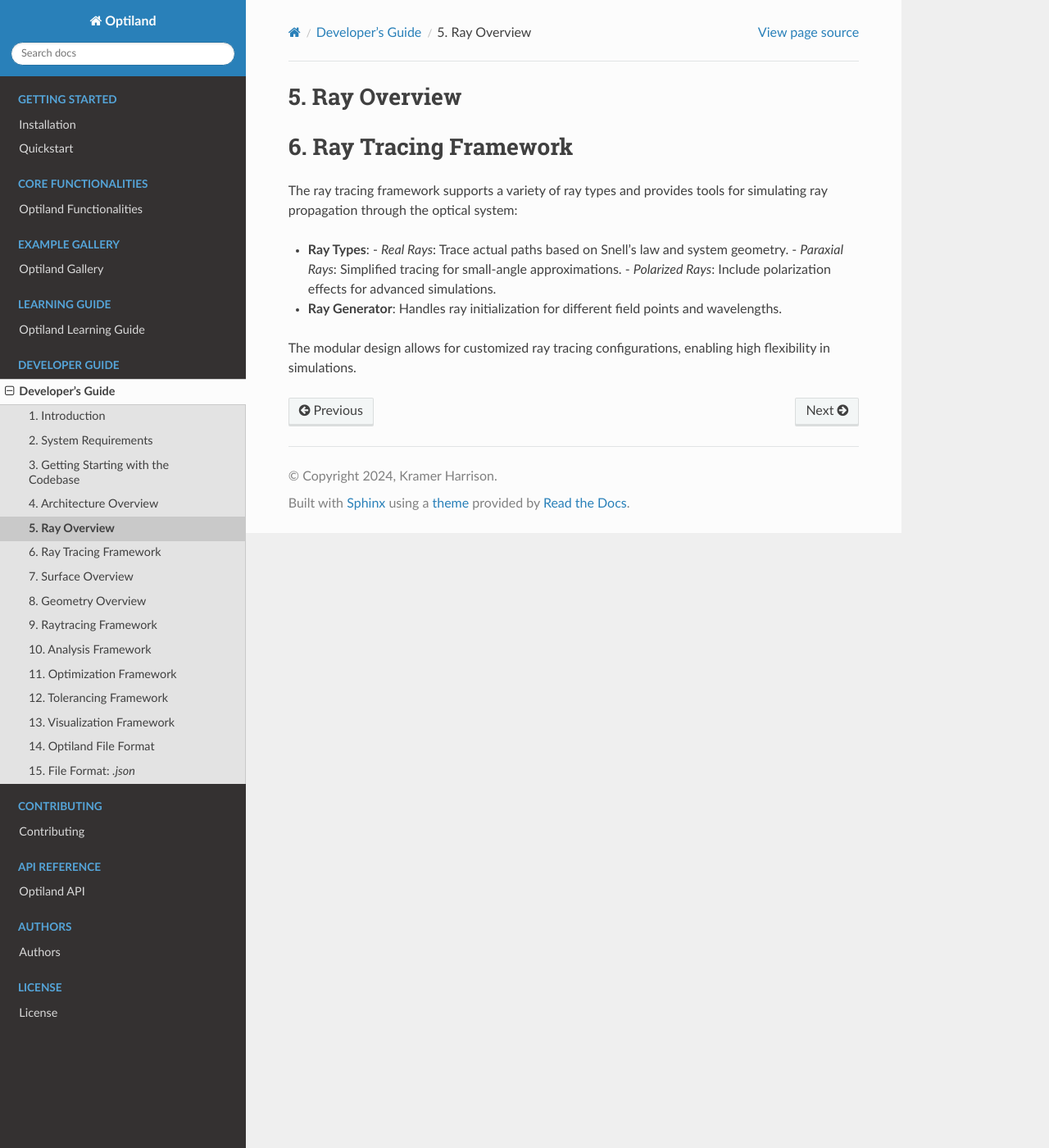
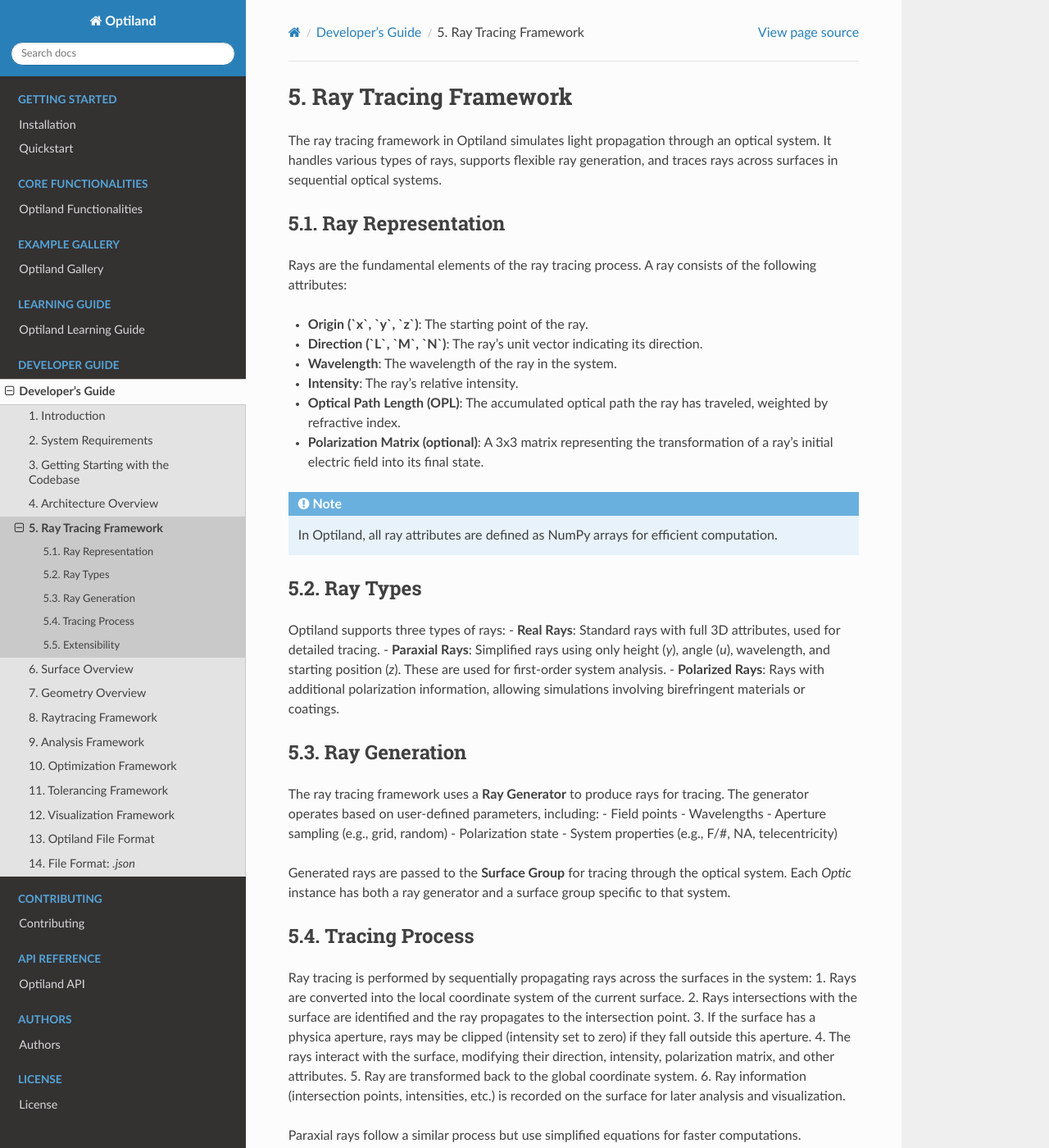
Before and after one commit to HarrisonKramer/optiland, a Sphinx documentation site: the page built from docs/developers_guide/ray_overview.rst, in a window 1280 px wide and 1400 px high. Shown: the whole window at 82% size. Built offline with Sphinx 7.4.7 and the Read the Docs theme 3.1.0, drawn with Linux system fonts in a browser that asks for light colours; pages that are not in the unit, such as notebooks, are missing from menus; some of the changed text lies outside the part shown.

Commit message:
docs: enhance ray overview and surface overview sections with detailed descriptions and improved organization

```diff
--- a/docs/developers_guide/getting_started.rst
+++ b/docs/developers_guide/getting_started.rst
@@ -1,3 +1,5 @@
+.. _getting_started:
+
 Getting Starting with the Codebase
 ===================================
 
--- a/docs/developers_guide/ray_overview.rst
+++ b/docs/developers_guide/ray_overview.rst
@@ -1,14 +1,63 @@
-Ray Overview
-================
-
 Ray Tracing Framework
 =====================
-The ray tracing framework supports a variety of ray types and provides tools for simulating ray propagation through the optical system:
 
-- **Ray Types**:
-  - *Real Rays*: Trace actual paths based on Snell's law and system geometry.
-  - *Paraxial Rays*: Simplified tracing for small-angle approximations.
-  - *Polarized Rays*: Include polarization effects for advanced simulations.
-- **Ray Generator**: Handles ray initialization for different field points and wavelengths.
+The ray tracing framework in Optiland simulates light propagation through an optical system. It handles various types of rays,
+supports flexible ray generation, and traces rays across surfaces in sequential optical systems.
 
-The modular design allows for customized ray tracing configurations, enabling high flexibility in simulations.
+Ray Representation
+------------------
+Rays are the fundamental elements of the ray tracing process. A ray consists of the following attributes:
+
+- **Origin (`x`, `y`, `z`)**: The starting point of the ray.
+- **Direction (`L`, `M`, `N`)**: The ray's unit vector indicating its direction.
+- **Wavelength**: The wavelength of the ray in the system.
+- **Intensity**: The ray's relative intensity.
+- **Optical Path Length (OPL)**: The accumulated optical path the ray has traveled, weighted by refractive index.
+- **Polarization Matrix (optional)**: A 3x3 matrix representing the transformation of a ray's initial electric field into its final state.
+
+.. note::
+  In Optiland, all ray attributes are defined as NumPy arrays for efficient computation.
+
+Ray Types
+---------
+Optiland supports three types of rays:
+- **Real Rays**: Standard rays with full 3D attributes, used for detailed tracing.
+- **Paraxial Rays**: Simplified rays using only height (`y`), angle (`u`), wavelength, and starting position (`z`). These are used for first-order system analysis.
+- **Polarized Rays**: Rays with additional polarization information, allowing simulations involving birefringent materials or coatings.
+
+Ray Generation
+--------------
+The ray tracing framework uses a **Ray Generator** to produce rays for tracing. The generator operates based on user-defined parameters, including:
+- Field points
+- Wavelengths
+- Aperture sampling (e.g., grid, random)
+- Polarization state
+- System properties (e.g., F/#, NA, telecentricity)
+
+Generated rays are passed to the **Surface Group** for tracing through the optical system. Each `Optic` instance has both a ray generator and a surface group
+specific to that system.
+
+Tracing Process
+---------------
+Ray tracing is performed by sequentially propagating rays across the surfaces in the system:
+1. Rays are converted into the local coordinate system of the current surface.
+2. Rays intersections with the surface are identified and the ray propagates to the intersection point.
+3. If the surface has a physica aperture, rays may be clipped (intensity set to zero) if they fall outside this aperture.
+4. The rays interact with the surface, modifying their direction, intensity, polarization matrix, and other attributes.
+5. Ray are transformed back to the global coordinate system.
+6. Ray information (intersection points, intensities, etc.) is recorded on the surface for later analysis and visualization.
+
+Paraxial rays follow a similar process but use simplified equations for faster computations.
+
+.. note::
+   For details on how rays interact with surfaces, see the :ref:`surface_overview` section.
+
+Extensibility
+-------------
+
+The framework is designed to be extensible:
+- New ray types can be added by subclassing the `BaseRays` base class.
+- Custom ray generators can be implemented by following the existing interface.
+- Additional tracing logic can be integrated into the Surface Group for specialized applications.
+
+For a practical example of ray tracing, see the :ref:`getting_started` section.
--- a/docs/developers_guide/surface_overview.rst
+++ b/docs/developers_guide/surface_overview.rst
@@ -1,3 +1,5 @@
+.. _surface_overview:
+
 Surface Overview
 ================
 
```
